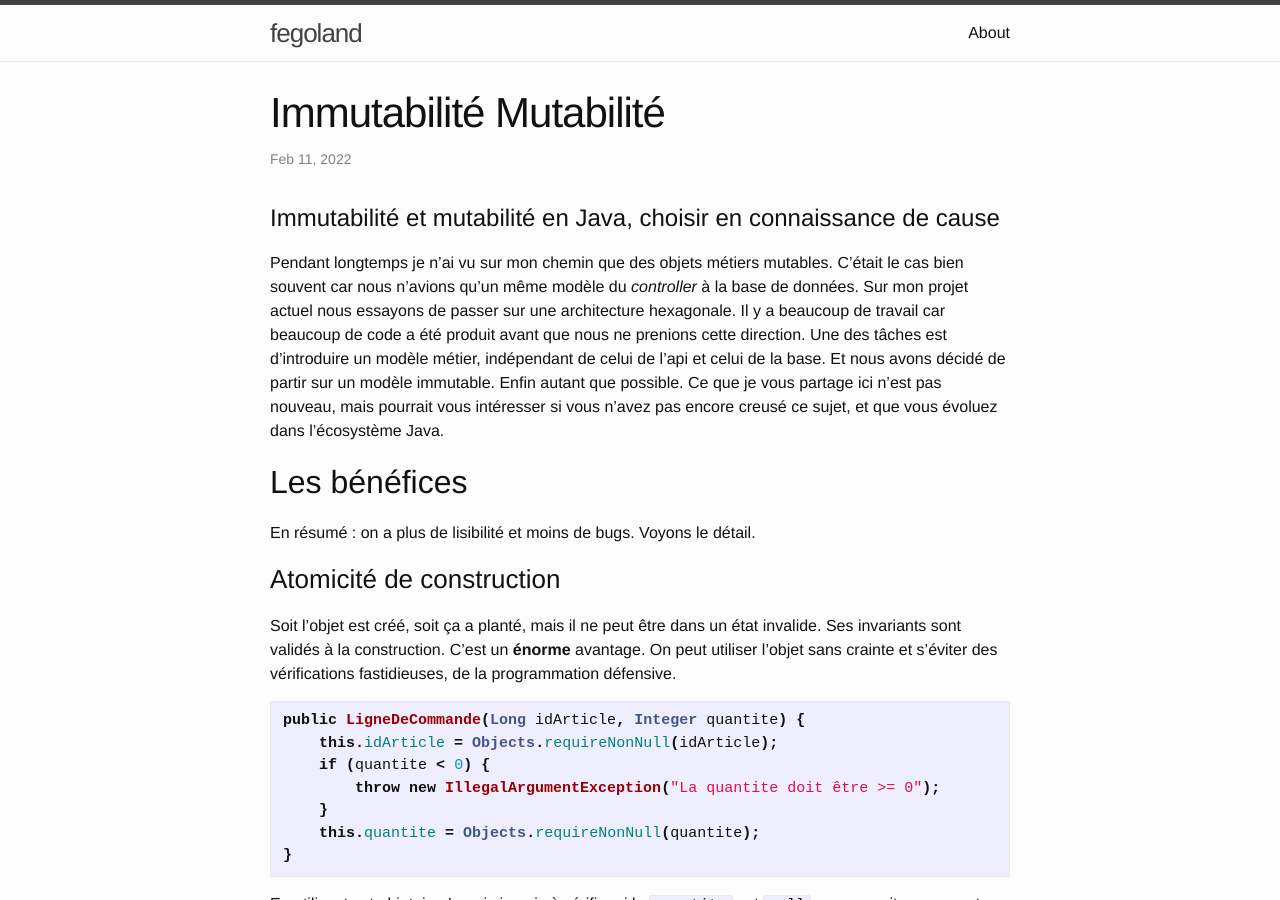
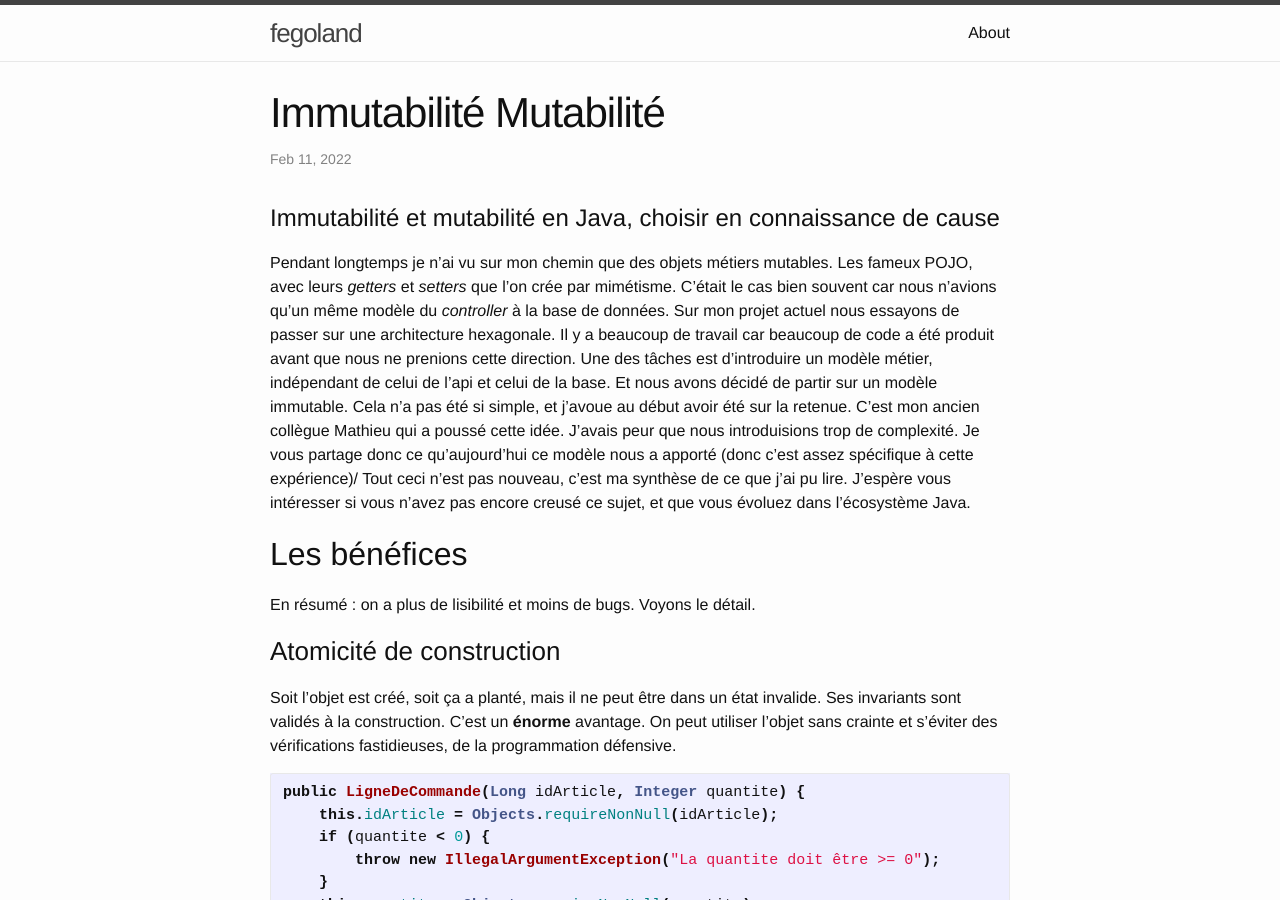
Before and after one commit to fego/fego.github.io, a Jekyll site: the page built from docs/_posts/2022-02-11-Immutabilité-Mutabilité.md, in a window 1280 px wide and 900 px high. Built offline with Jekyll 4.4.1, drawn with Linux system fonts in a browser that asks for light colours; our own code applies the rules of GitHub Pages for plain Markdown files; some of the changed text lies outside the part shown.

Commit message:
amélios immutabilité

```diff
--- a/docs/_posts/2022-02-11-Immutabilité-Mutabilité.md
+++ b/docs/_posts/2022-02-11-Immutabilité-Mutabilité.md
@@ -1,13 +1,18 @@
 # Immutabilité et mutabilité en Java, choisir en connaissance de cause
 
 Pendant longtemps je n'ai vu sur mon chemin que des objets métiers mutables.
+Les fameux POJO, avec leurs *getters* et *setters* que l'on crée par mimétisme.
 C'était le cas bien souvent car nous n'avions qu'un même modèle du *controller* à la base de données.
 Sur mon projet actuel nous essayons de passer sur une architecture hexagonale.
 Il y a beaucoup de travail car beaucoup de code a été produit avant que nous ne prenions cette direction.
 Une des tâches est d'introduire un modèle métier, indépendant de celui de l'api et celui de la base.
 Et nous avons décidé de partir sur un modèle immutable.
-Enfin autant que possible.
-Ce que je vous partage ici n'est pas nouveau, mais pourrait vous intéresser si vous n'avez pas encore creusé ce sujet, et que vous évoluez dans l'écosystème Java.
+Cela n'a pas été si simple, et j'avoue au début avoir été sur la retenue.
+C'est mon ancien collègue Mathieu qui a poussé cette idée.
+J'avais peur que nous introduisions trop de complexité.
+Je vous partage donc ce qu'aujourd'hui ce modèle nous a apporté (donc c'est assez spécifique à cette expérience)/
+Tout ceci n'est pas nouveau, c'est ma synthèse de ce que j'ai pu lire.
+J'espère vous intéresser si vous n'avez pas encore creusé ce sujet, et que vous évoluez dans l'écosystème Java.
 
 ## Les bénéfices
 En résumé : on a plus de lisibilité et moins de bugs.
@@ -99,6 +104,10 @@
 
 Le plus gros danger que je vois est plus le suivant :
 si le choix est appliqué de façon dogmatique, cela finirait par rendre le code plus complexe qu'il ne devrait l'être.
+Sur notre projet, nous avons été par moment trop loin, ou de façon maladroite.
+Les moments "sensibles" que nous avons rencontré était quand un concept nécessitait plusieurs étapes pour être construit.
+J'adresse ce point plus bas.
+Tout d'abord, voyons comment rendre un objet immutable.
 
 ## Comment rendre une classe immutable en Java ?
 
@@ -113,7 +122,12 @@
 Parce que l'on se réserve l'opportunité de sous classer en interne la classe.
 Note : en Java 17 le mot clé [`sealed`](https://docs.oracle.com/en/java/javase/17/language/sealed-classes-and-interfaces.html) a été introduit et permet de déterminer les classes qui ont le droit d'hériter de la classe.
 
-A partir de Java 17 on peut aussi utiliser des *[records](https://docs.oracle.com/en/java/javase/17/language/records.html)* pour créer simplement des classes immutables.
+Attention, ce n'est pas parce que l'on ajoute `final` que le type sera immutable.
+C'est bien la référence que l'on ne pourra pas changer.
+Par exemple pour une liste, si on n'utilise pas une liste immutable on aura beau la déclarer en `final` cette liste sera modifiable.
+Il faut par exemple utiliser les différentes surcharges de `List.of()`.
+
+A partir de Java 16 on peut aussi utiliser des *[records](https://docs.oracle.com/en/java/javase/17/language/records.html)* pour créer simplement des classes immutables, sans *boilerplate*.
 
 ### Mais si je dois créer un objet en plusieurs étapes
 
@@ -143,8 +157,11 @@
 Ou en français :
 > les classes devraient être immutables sauf s'il y a une bonne raison de les rendres mutables. Si une classe ne peut être immutable, limitez sa mutabilité le plus possible
 
+*Un grand merci aux préciaux relecteurs des [Softaware Cratfers](https://www.meetup.com/fr-FR/nantes-software-crafters-Nantes/) de Nantes :)*
+
 ## Ressource (en anglais)
 * le livre [effective Java](https://www.goodreads.com/book/show/34927404-effective-java)
 * [site de yegor](https://www.yegor256.com/2014/06/09/objects-should-be-immutable.html)
 * [le site d'oracle](https://docs.oracle.com/javase/tutorial/essential/concurrency/imstrat.html)
-* [un cours du MIT](https://web.mit.edu/6.005/www/fa15/classes/09-immutability/)
+* [un bout de cours du MIT](https://web.mit.edu/6.005/www/fa15/classes/09-immutability/) sur l'immutabilité.
+* [un article intéressant](https://blogs.oracle.com/javamagazine/post/java-immutable-objects-strings-date-time-records) avec un peu d'historique sur les décisions
```
